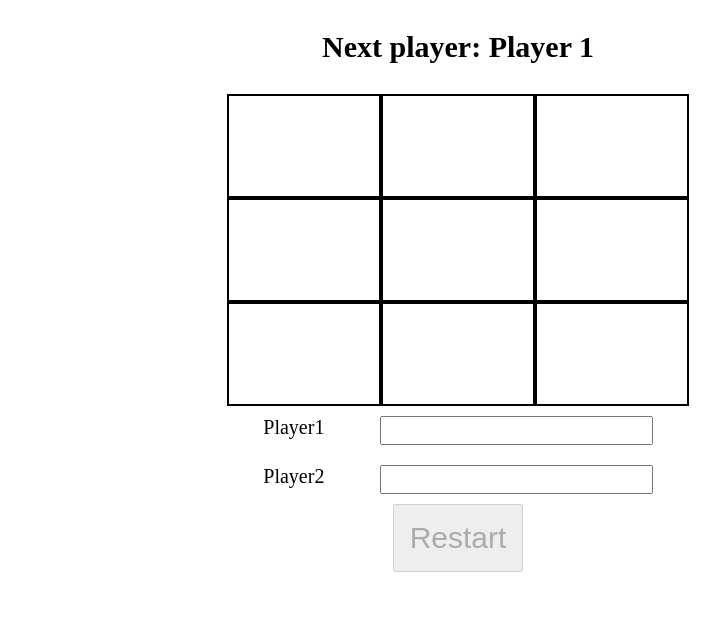
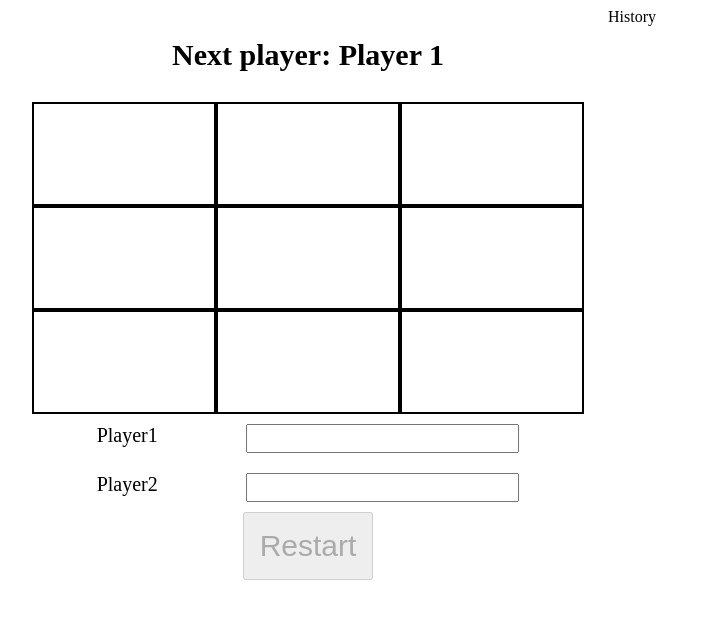
Before and after one commit to sergiokag/vue-tic-tac-toe, a Vue app: page / in a window 1280 px wide. Shown: the top 618 px of the page, without its empty margins (182-902 px from the left). Built offline with nearby package versions, Linux system fonts and the light colour scheme.

Commit message:
Adding css grid

```diff
--- a/src/components/Game/Game.vue
+++ b/src/components/Game/Game.vue
@@ -1,15 +1,17 @@
 <template>
-  <div class="site-wrapper">
+  <div class="site-wrapper grid">
+    <div class="grid-item">
       <Status :message="message" />
       <Board :squares="squares" />
       <Player :id="'player1'" v-model="player1">Player1</Player>
       <Player :id="'player2'" v-model="player2">Player2</Player>
-
       <div class="text-center">
         <Button :isBtnDisabled="isBtnDisabled" @btn-clicked="onGameRestart">
           Restart
         </Button>
       </div>
+    </div>
+    <div class="grid-item">History</div>
   </div>
 </template>
 
@@ -113,11 +115,14 @@ export default {
 
 <style scoped>
 .site-wrapper {
-  max-width: 500px;
+  max-width: 900px;
   width: 100%;
   margin: 0 auto;
 }
-
+.grid {
+  display: grid;
+  grid-template-columns: 2fr 1fr;
+}
 .text-center {
   text-align: center;
 }
```
Lines whose indentation alone changed are shown as unchanged.
